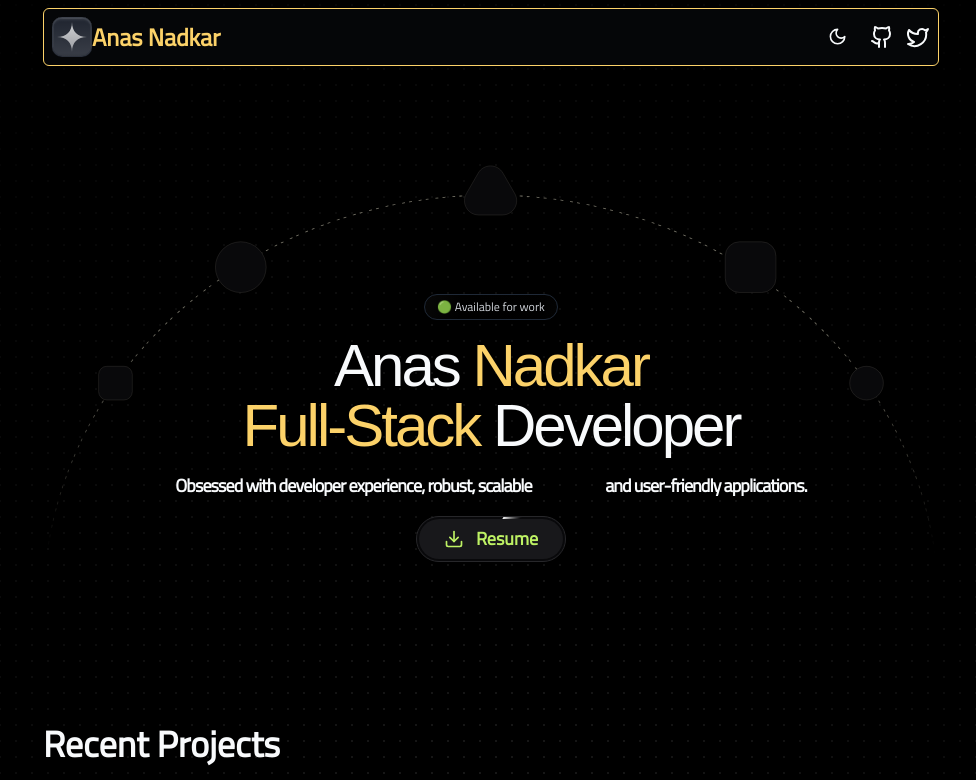
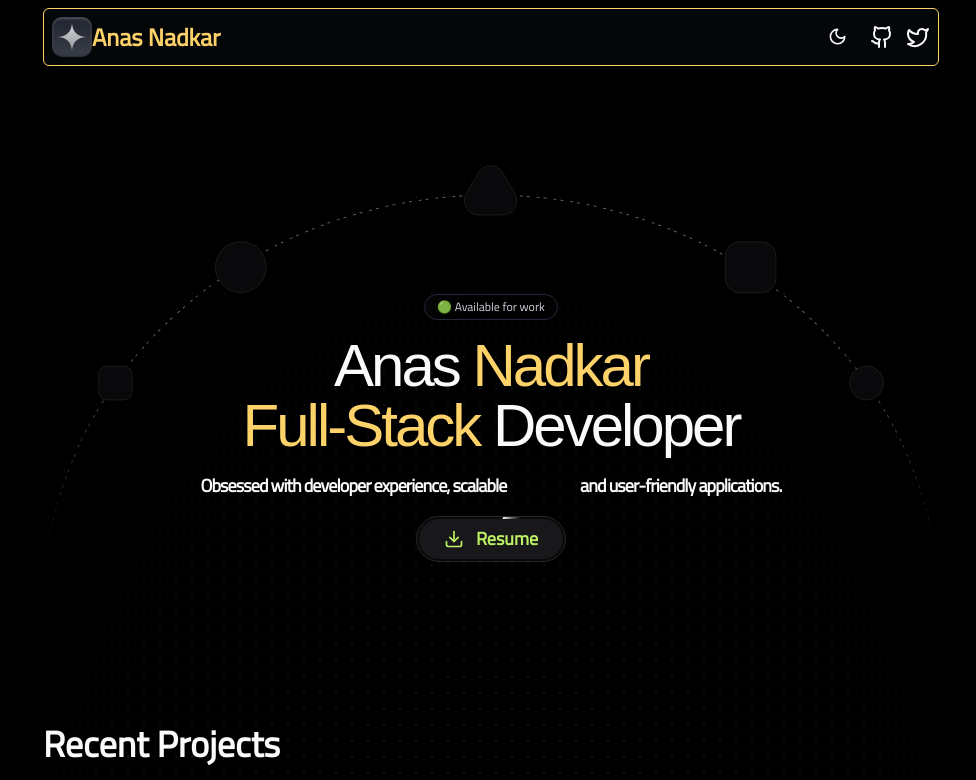
Before and after one commit to anasnadkar45/AnasNadkar-personal-portfolio, a Next.js app: page / in a window 1280 px wide. Shown: the top 780 px of the page, without its empty margins (149-1125 px from the left). Built offline with nearby package versions, Linux system fonts and the light colour scheme; a web font is replaced by a local one.

Commit message:
Fixed Layout

```diff
--- a/app/components/Hero.tsx
+++ b/app/components/Hero.tsx
@@ -25,7 +25,7 @@ export function Hero() {
                         </div>
                     </BlurIn>
 
-                    <LettersPullUp className="text-sm md:text-lg" text="Obsessed with developer experience, robust, scalable
+                    <LettersPullUp className="text-sm md:text-lg" text="Obsessed with developer experience, scalable
                         and user-friendly applications." />
 
                     {/* <p className="text-center text-lg">Obsessed with developer experience, robust, scalable
```
